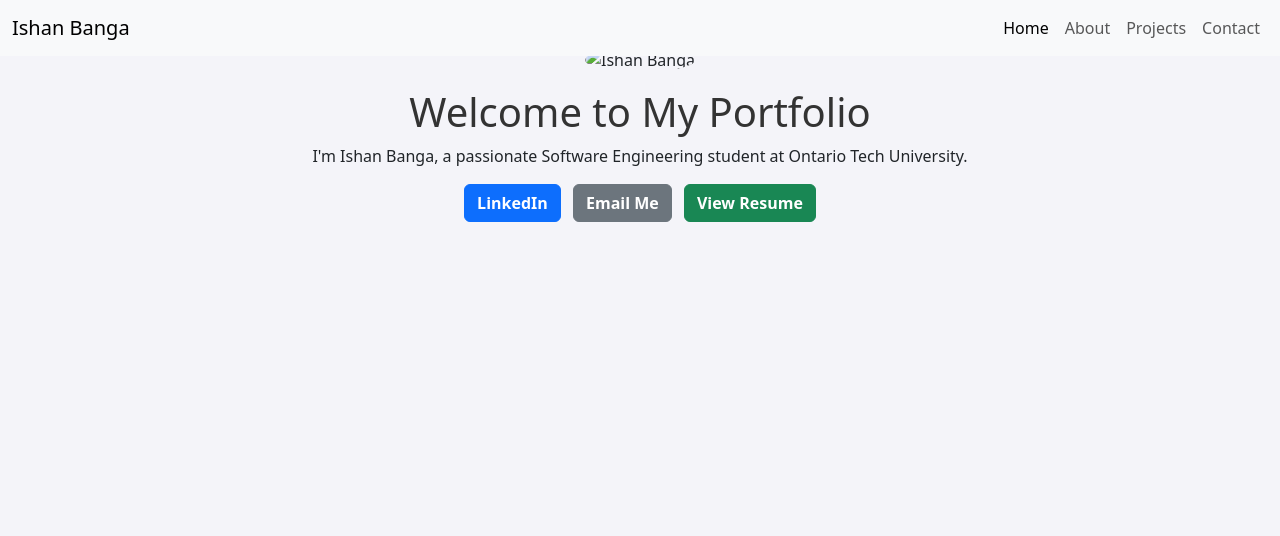
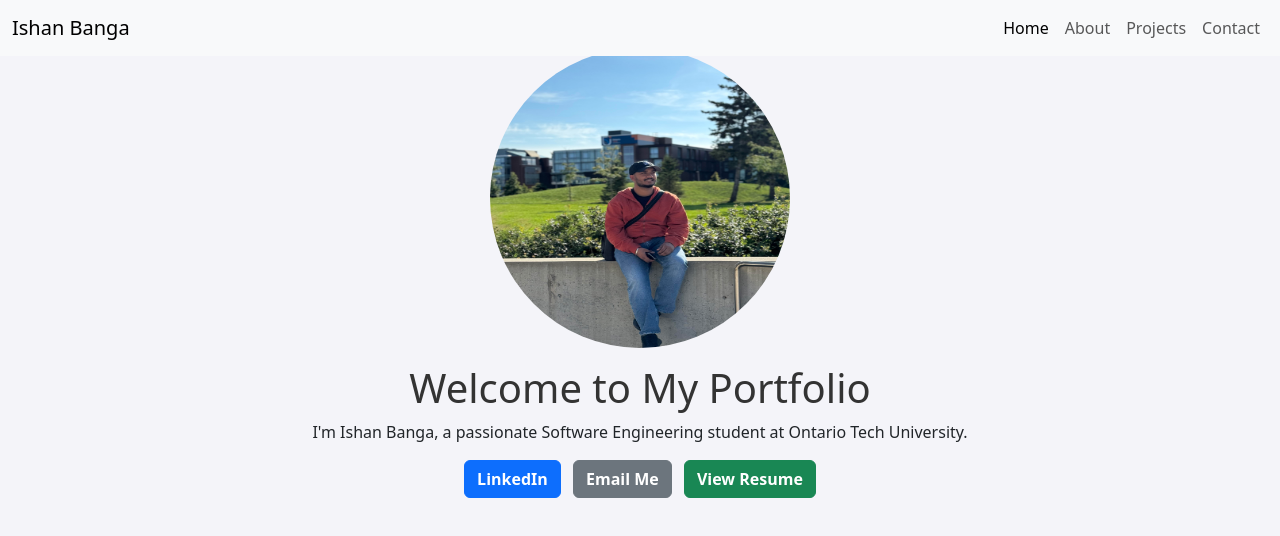
Before and after one commit to ISHANBANGA/Personal-Portfolio, a website: page docs/index.html in a window 1280 px wide. Drawn offline with nearby package versions, Linux system fonts and the light colour scheme; files that its build step writes are made by us from their sources; files whose address does not match are found by name.

Commit message:
Adjusted the structure

```diff
--- a/docs/index.html
+++ b/docs/index.html
@@ -42,7 +42,7 @@
   </nav>
   <!-- Hero Section -->
   <div class="container mt-5 text-center">
-    <img src="Images\profile picture of Ishan.jpg" class="rounded-circle mb-3" alt="Ishan Banga" width="150" height="150">
+    <img src="Images/profile picture of Ishan.jpg" class="rounded-circle mb-3" alt="Ishan Banga" width="300" height="300">
     <h1>Welcome to My Portfolio</h1>
     <p>I'm Ishan Banga, a passionate Software Engineering student at Ontario Tech University.</p>
 
```
Also changed, not shown: docs/Images/profile picture of Ishan.jpg (renamed from Images/profile picture of Ishan.jpg), docs/css/Style.css (renamed from css/Style.css), docs/js/script.js (renamed from js/script.js).
